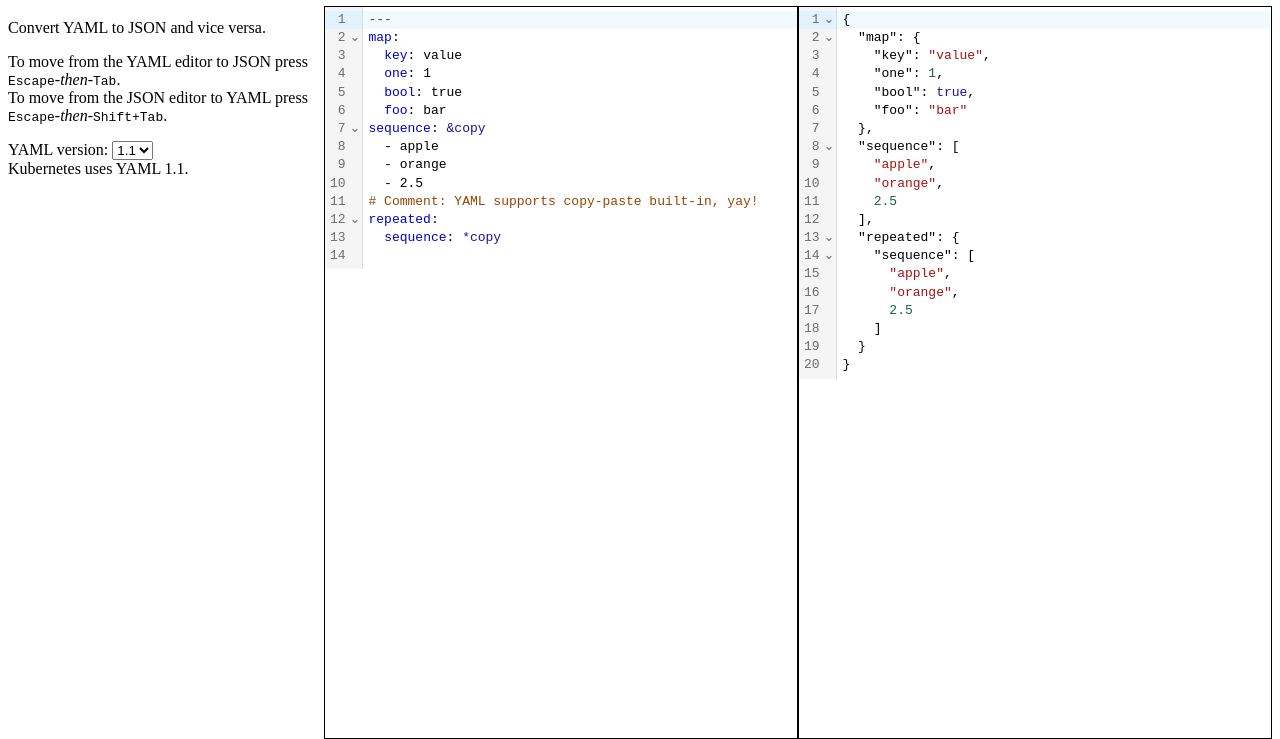
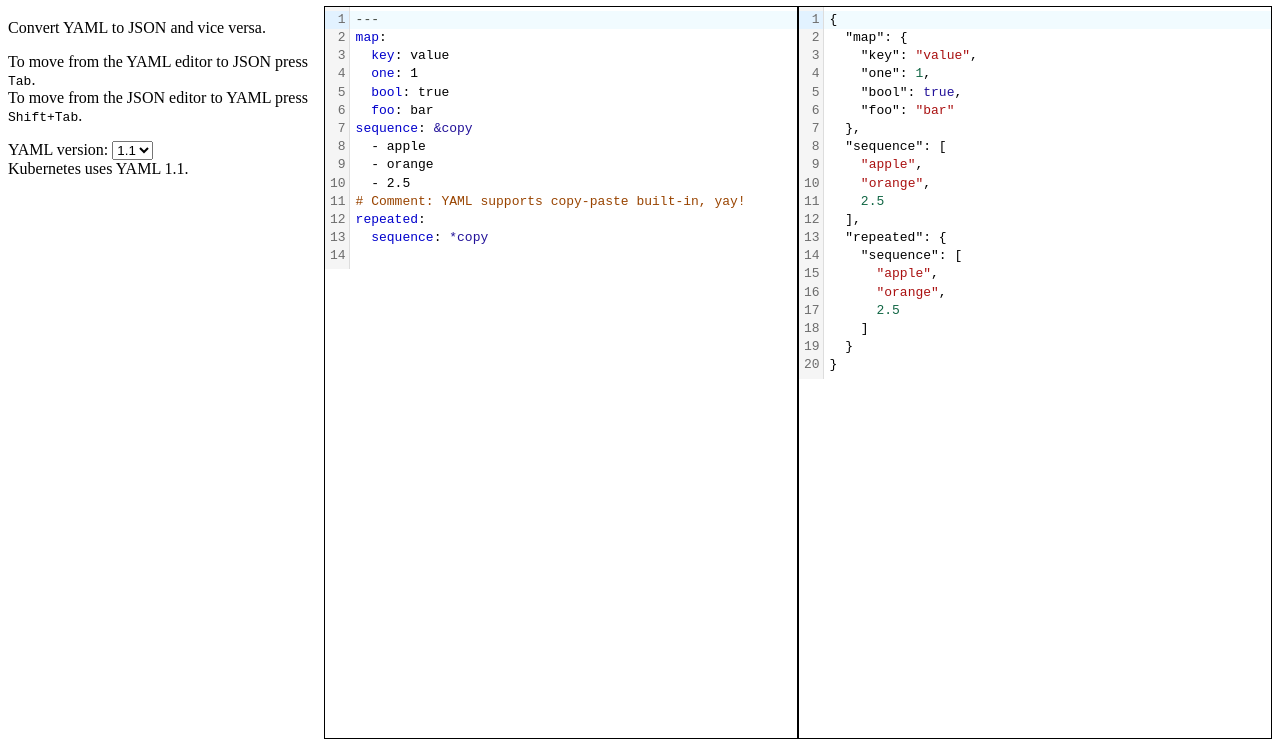
Before and after one commit to nilcons/yaml2json, a website with bundled scripts: page public/index.html in a window 1280 px wide. Shown: the part 61-800 px from the top of the page. Built offline with nearby package versions, Linux system fonts and the light colour scheme.

Commit message:
Simplified code mirror setup as compared to basicSetup
Changes:
  - no auto closing of parantheses and brackets
  - no folding
  - no search
  - no autocompletion
  - no multiselection
  - no rectangular selection
  - no linting

Also simplify UI: Tab and Shift+Tab works directly, without Escape first.

```diff
--- a/public/index.html
+++ b/public/index.html
@@ -13,8 +13,8 @@
         <h1>YAML ↔ JSON</h1>
         <p>Convert YAML to JSON and vice versa.</p>
         <p>
-            To move from the YAML editor to JSON press <kbd>Escape</kbd>-<em>then</em>-<kbd>Tab</kbd>.<br>
-            To move from the JSON editor to YAML press <kbd>Escape</kbd>-<em>then</em>-<kbd>Shift+Tab</kbd>.
+            To move from the YAML editor to JSON press <kbd>Tab</kbd>.<br>
+            To move from the JSON editor to YAML press <kbd>Shift+Tab</kbd>.
         </p>
         <p>
             YAML version:
--- /dev/null
+++ b/src/cmsetup.ts
@@ -0,0 +1,33 @@
+import { lineNumbers, highlightActiveLineGutter, highlightSpecialChars, drawSelection, highlightActiveLine, keymap } from '@codemirror/view';
+import { history, defaultKeymap, historyKeymap } from '@codemirror/commands';
+import { highlightSelectionMatches } from '@codemirror/search';
+import { indentOnInput, syntaxHighlighting, defaultHighlightStyle, bracketMatching } from '@codemirror/language';
+export const ourSetup = [
+    highlightSpecialChars(),
+    history(),
+    drawSelection(),
+    syntaxHighlighting(defaultHighlightStyle, { fallback: true }),
+    keymap.of([
+        ...defaultKeymap,
+        ...historyKeymap,
+        //     ...closeBracketsKeymap,
+        //     ...searchKeymap,
+        //     ...foldKeymap,
+        //     ...completionKeymap,
+        //     ...lintKeymap,
+    ]),
+
+    // on top of minimal, stolen from basicSetup
+    lineNumbers(),
+    highlightActiveLineGutter(),
+    // foldGutter(), // we don't need the folds
+    // dropCursor(), // no drag and drop
+    // EditorState.allowMultipleSelections.of(true), // no multiple selections
+    indentOnInput(), // closing brace in json reindents correctly
+    bracketMatching(), // highlights the matching bracket, only visual, no automatic edit
+    // closeBrackets(), // annoying when playing with brackets, automatically adds closing bracket when typing opening bracket
+    // autocompletion(),
+    // rectangularSelection(), crosshairCursor(),
+    highlightActiveLine(),
+    highlightSelectionMatches(),
+];
--- a/src/code.ts
+++ b/src/code.ts
@@ -1,9 +1,8 @@
-import { basicSetup } from "codemirror";
-import { EditorView, ViewPlugin, ViewUpdate, keymap } from "@codemirror/view";
+import { EditorView, ViewPlugin, ViewUpdate } from "@codemirror/view";
 import { Transaction } from "@codemirror/state";
-import { indentWithTab } from "@codemirror/commands";
 import { yaml } from "@codemirror/lang-yaml";
 import { json } from "@codemirror/lang-json";
+import { ourSetup } from "./cmsetup";
 
 import { parse, stringify } from "yaml";
 let yamlVersion: "1.1" | "1.2" = "1.1";
@@ -101,7 +100,7 @@ const jsonPlugin = ViewPlugin.fromClass(class {
 
 ////////////////////////////////////////////////////////////////////////////////
 
-const extensions = [basicSetup, keymap.of([indentWithTab])];
+const extensions = [ourSetup];
 const yamlView = new EditorView({
     doc: yamlExample,
     extensions: [extensions, yaml(), yamlPlugin],
```
